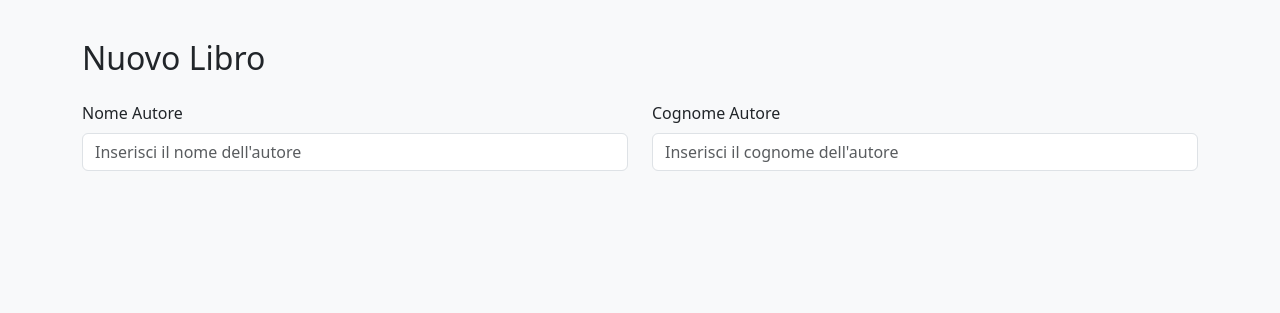
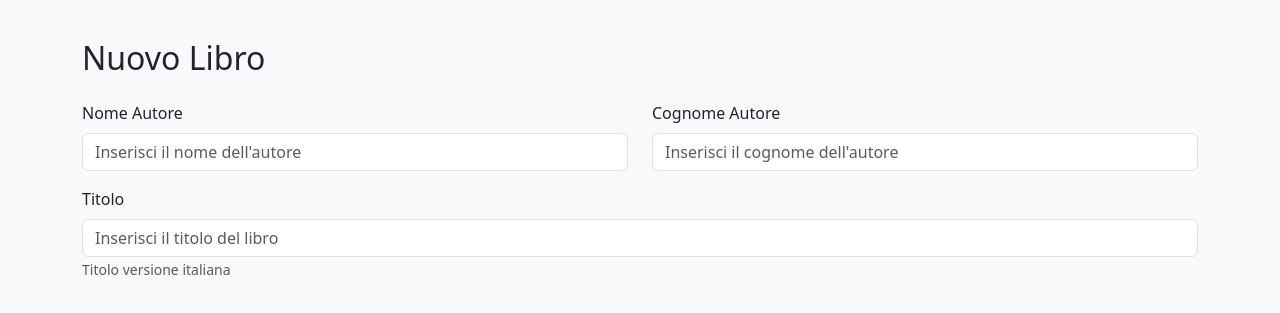
Before and after one commit to JuriPatacchiola/html-css-bootstrap-dashboard, a plain HTML site: page button-add-book/index.html in a window 1280 px wide. Shown: the part 65-378 px from the top of the page. Drawn offline with nearby package versions, Linux system fonts and the light colour scheme.

Commit message:
add the title section

```diff
--- a/button-add-book/index.html
+++ b/button-add-book/index.html
@@ -53,6 +53,13 @@
                     </div>
                 </div>
 
+                <div id="sezione-titolo" class="mb-3">
+                    <label for="titolo" class="form-label">Titolo</label>
+                    <input type="text" class="form-control" id="titolo" name="titolo" placeholder="Inserisci il titolo del libro">
+                    <small class="form-text text-muted">Titolo versione italiana</small>
+                </div>
+
+
             </form>
     </div>
 
```
